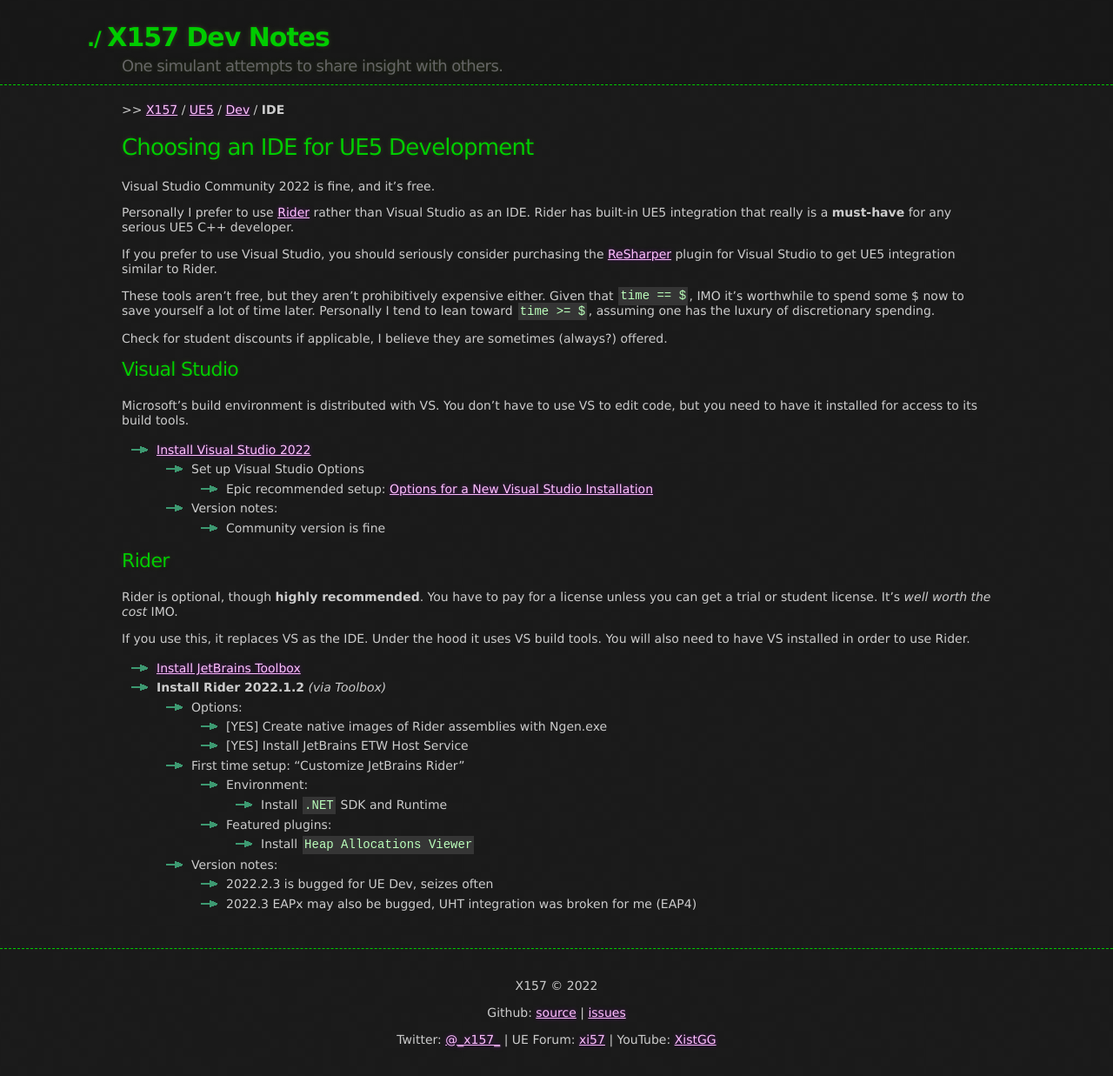
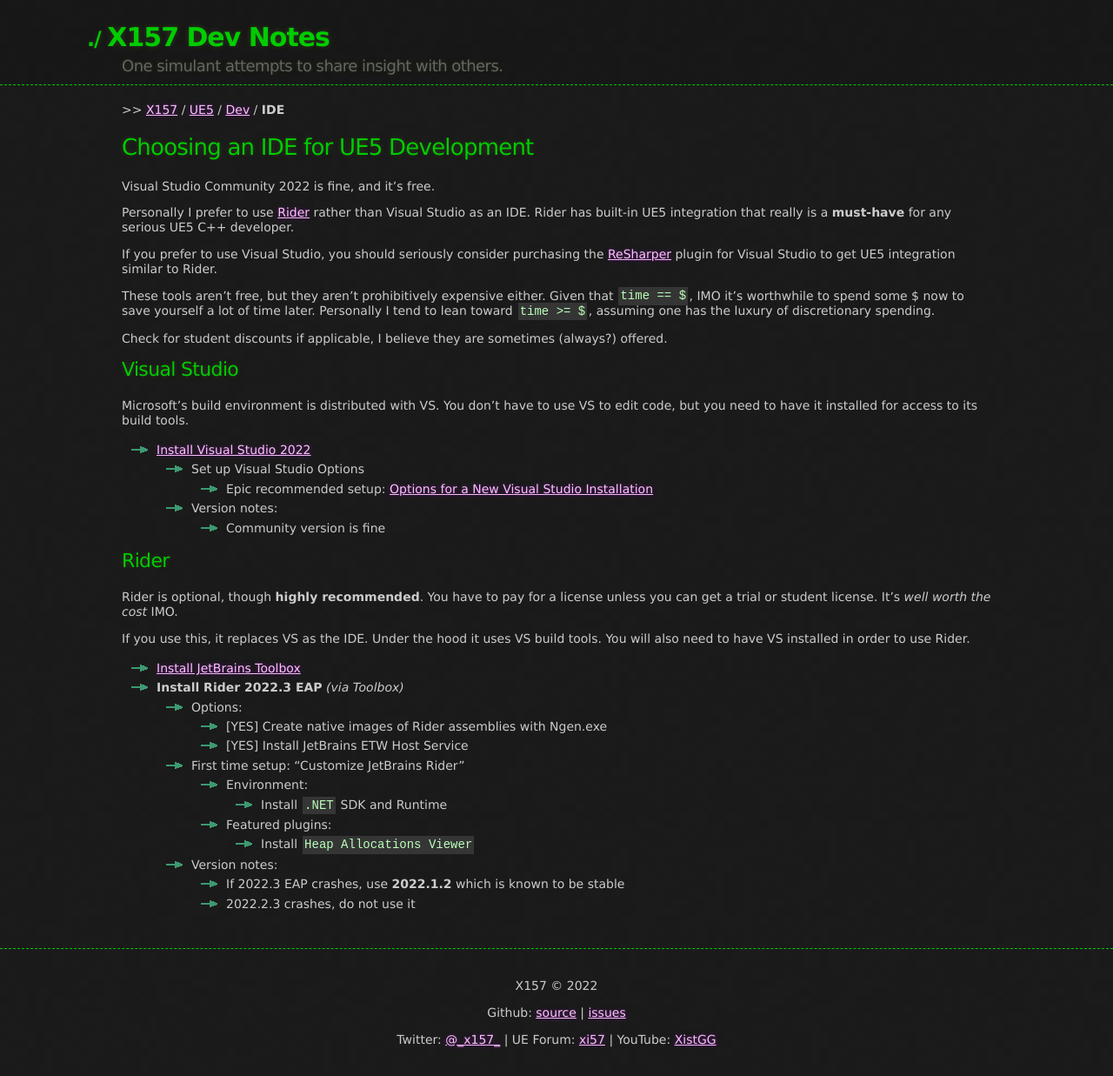
Before and after one commit to x157/x157.github.io, a Jekyll site: the page built from UE5/Dev/IDE.md, in a window 1280 px wide. Shown: the whole page at 87% size. Built offline with Jekyll 4.4.1, drawn with Linux system fonts in a browser that asks for light colours.

Commit message:
Update Rider version

```diff
--- a/UE5/Dev/IDE.md
+++ b/UE5/Dev/IDE.md
@@ -48,7 +48,7 @@
 You will also need to have VS installed in order to use Rider.
 
 - [Install JetBrains Toolbox](https://www.jetbrains.com/toolbox-app/)
-- **Install Rider 2022.1.2** *(via Toolbox)*
+- **Install Rider 2022.3 EAP** *(via Toolbox)*
     - Options:
         - [YES] Create native images of Rider assemblies with Ngen.exe
         - [YES] Install JetBrains ETW Host Service
@@ -58,5 +58,5 @@
         - Featured plugins:
             - Install `Heap Allocations Viewer`
     - Version notes:
-        - 2022.2.3 is bugged for UE Dev, seizes often
-        - 2022.3 EAPx may also be bugged, UHT integration was broken for me (EAP4)
+        - If 2022.3 EAP crashes, use **2022.1.2** which is known to be stable
+        - 2022.2.3 crashes, do not use it
```
